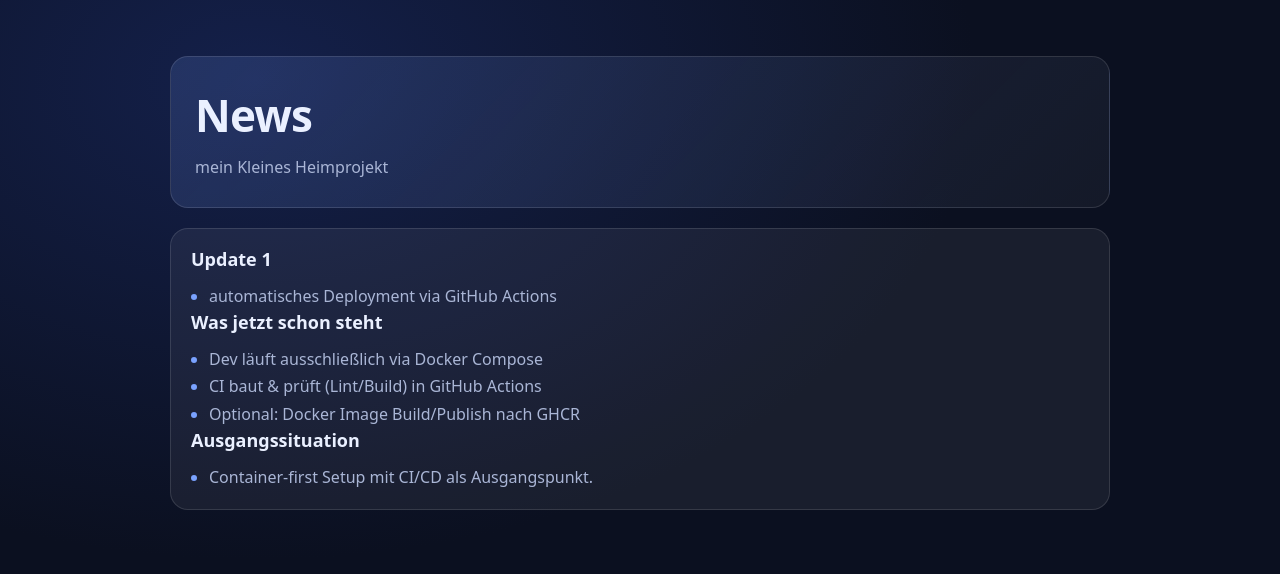
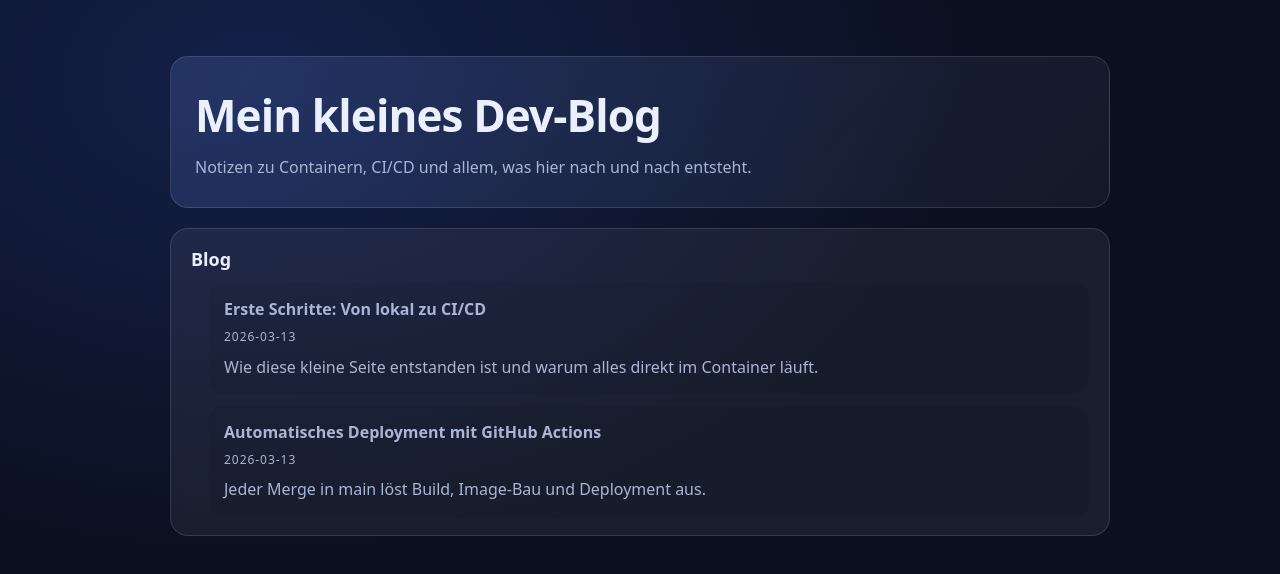
Before and after one commit to phBauermann/homepage, a React (Vite) app: page / in a window 1280 px wide. Shown: the top 574 px of the page. Built offline with nearby package versions, Linux system fonts and the light colour scheme.

Commit message:
Turn hampage into simple blog

```diff
--- a/src/App.tsx
+++ b/src/App.tsx
@@ -1,37 +1,89 @@
+import { useState } from "react";
+
+const posts = [
+  {
+    id: "erste-schritte",
+    title: "Erste Schritte: Von lokal zu CI/CD",
+    date: "2026-03-13",
+    summary: "Wie diese kleine Seite entstanden ist und warum alles direkt im Container läuft.",
+    body: [
+      "Diese Seite ist als Spielwiese gestartet, um moderne Entwicklung mit Containern, CI/CD und einem einfachen Deployment bei Render zu üben.",
+      "Der komplette Workflow ist: lokal im Container entwickeln, über Git-Branches arbeiten, Pull Requests öffnen, CI durchlaufen lassen und anschließend automatisch deployen."
+    ]
+  },
+  {
+    id: "deployment-automatisiert",
+    title: "Automatisches Deployment mit GitHub Actions",
+    date: "2026-03-13",
+    summary: "Jeder Merge in main löst Build, Image-Bau und Deployment aus.",
+    body: [
+      "Sobald ein Pull Request in den main-Branch gemergt wird, läuft die Pipeline durch: Lint, Build und Docker-Image-Build.",
+      "Render holt sich anschließend den aktuellen Stand aus dem Repository und deployed die neue Version."
+    ]
+  }
+] as const;
+
+type Post = (typeof posts)[number];
+
+function PostList({
+  onSelect
+}: {
+  onSelect: (post: Post) => void;
+}) {
+  return (
+    <section className="card">
+      <h2>Blog</h2>
+      <ul className="post-list">
+        {posts.map((post) => (
+          <li key={post.id} className="post-list-item" onClick={() => onSelect(post)}>
+            <h3>{post.title}</h3>
+            <p className="post-meta">{post.date}</p>
+            <p className="post-summary">{post.summary}</p>
+          </li>
+        ))}
+      </ul>
+    </section>
+  );
+}
+
+function PostDetail({
+  post,
+  onBack
+}: {
+  post: Post;
+  onBack: () => void;
+}) {
+  return (
+    <section className="card">
+      <button type="button" className="back-button" onClick={onBack}>
+        ← Zurück zur Übersicht
+      </button>
+      <h2>{post.title}</h2>
+      <p className="post-meta">{post.date}</p>
+      {post.body.map((paragraph) => (
+        <p key={paragraph}>{paragraph}</p>
+      ))}
+    </section>
+  );
+}
+
 export function App() {
+  const [activePost, setActivePost] = useState<Post | null>(null);
+
   return (
     <main className="page">
       <header className="hero">
-        <h1>News</h1>
-        <p>mein Kleines Heimprojekt</p>
+        <h1>Mein kleines Dev-Blog</h1>
+        <p>
+          Notizen zu Containern, CI/CD und allem, was hier nach und nach entsteht.
+        </p>
       </header>
 
-      <section className="card">
-
-
-        <h2> Update 1</h2>
-        <ul>
-          <li>automatisches Deployment via GitHub Actions</li>
-
-        </ul>
-
-
-
-
-        <h2>Was jetzt schon steht</h2>
-        <ul>
-          <li>Dev läuft ausschließlich via Docker Compose</li>
-          <li>CI baut & prüft (Lint/Build) in GitHub Actions</li>
-          <li>Optional: Docker Image Build/Publish nach GHCR</li>
-        </ul>
-
-        <h2>Ausgangssituation</h2>
-        <ul>
-                 <li>   Container-first Setup mit CI/CD als Ausgangspunkt. </li>
-          </ul>
-
-
-      </section>
+      {activePost ? (
+        <PostDetail post={activePost} onBack={() => setActivePost(null)} />
+      ) : (
+        <PostList onSelect={setActivePost} />
+      )}
     </main>
   );
 }
--- a/src/styles.css
+++ b/src/styles.css
@@ -81,3 +81,69 @@ body {
 .card li::marker {
   color: var(--accent);
 }
+
+.post-list {
+  list-style: none;
+  padding-left: 0;
+  margin: 0;
+  display: grid;
+  gap: 12px;
+}
+
+.post-list-item {
+  border-radius: 14px;
+  padding: 12px 14px;
+  border: 1px solid transparent;
+  background: rgba(0, 0, 0, 0.06);
+  cursor: pointer;
+  transition:
+    background 0.15s ease-out,
+    border-color 0.15s ease-out,
+    transform 0.08s ease-out;
+}
+
+.post-list-item:hover {
+  border-color: var(--accent);
+  background: rgba(122, 162, 255, 0.1);
+  transform: translateY(-1px);
+}
+
+.post-list-item h3 {
+  margin: 0 0 4px;
+  font-size: 16px;
+}
+
+.post-meta {
+  margin: 0 0 6px;
+  font-size: 12px;
+  text-transform: uppercase;
+  letter-spacing: 0.08em;
+  color: var(--muted);
+}
+
+.post-summary {
+  margin: 0;
+  color: var(--muted);
+}
+
+.back-button {
+  display: inline-flex;
+  align-items: center;
+  gap: 4px;
+  margin-bottom: 10px;
+  padding: 4px 8px;
+  font-size: 12px;
+  border-radius: 999px;
+  border: 1px solid var(--border);
+  background: transparent;
+  color: var(--muted);
+  cursor: pointer;
+  transition:
+    background 0.15s ease-out,
+    border-color 0.15s ease-out;
+}
+
+.back-button:hover {
+  background: rgba(255, 255, 255, 0.06);
+  border-color: var(--accent);
+}
```
